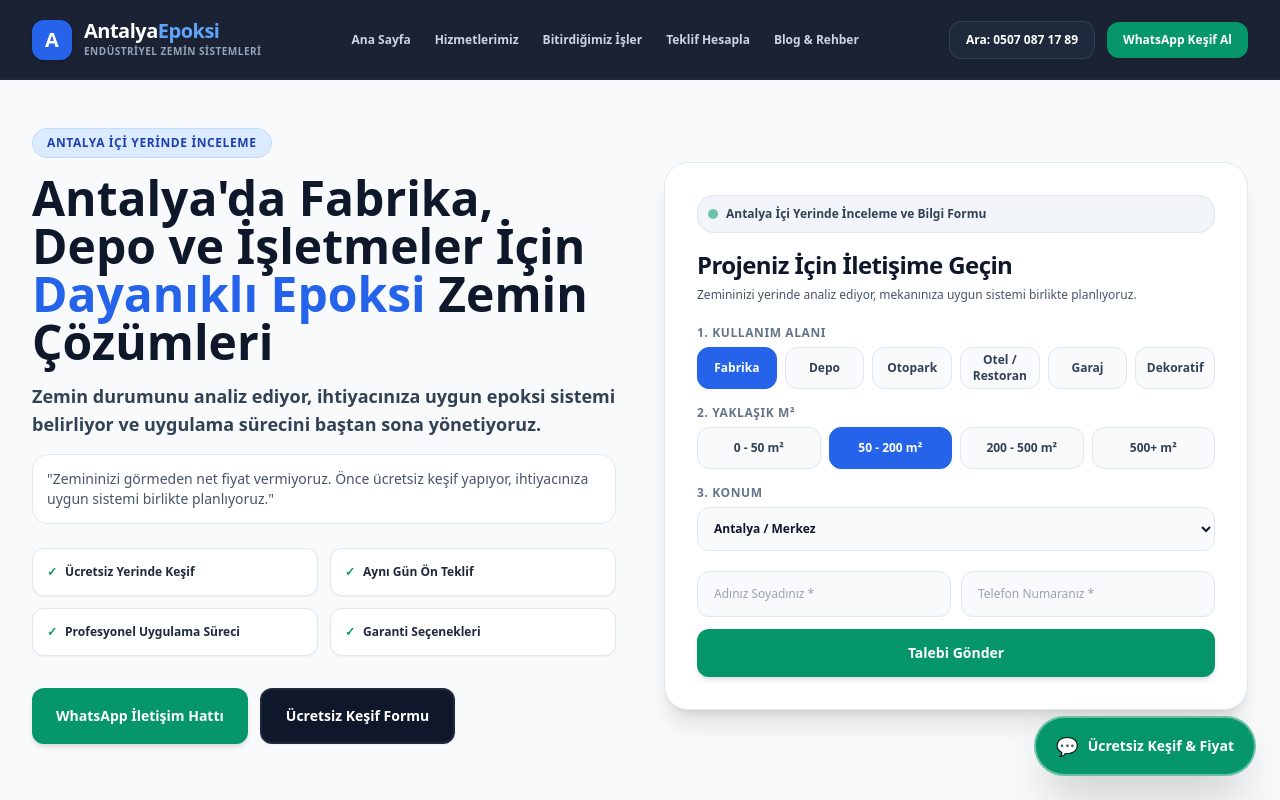
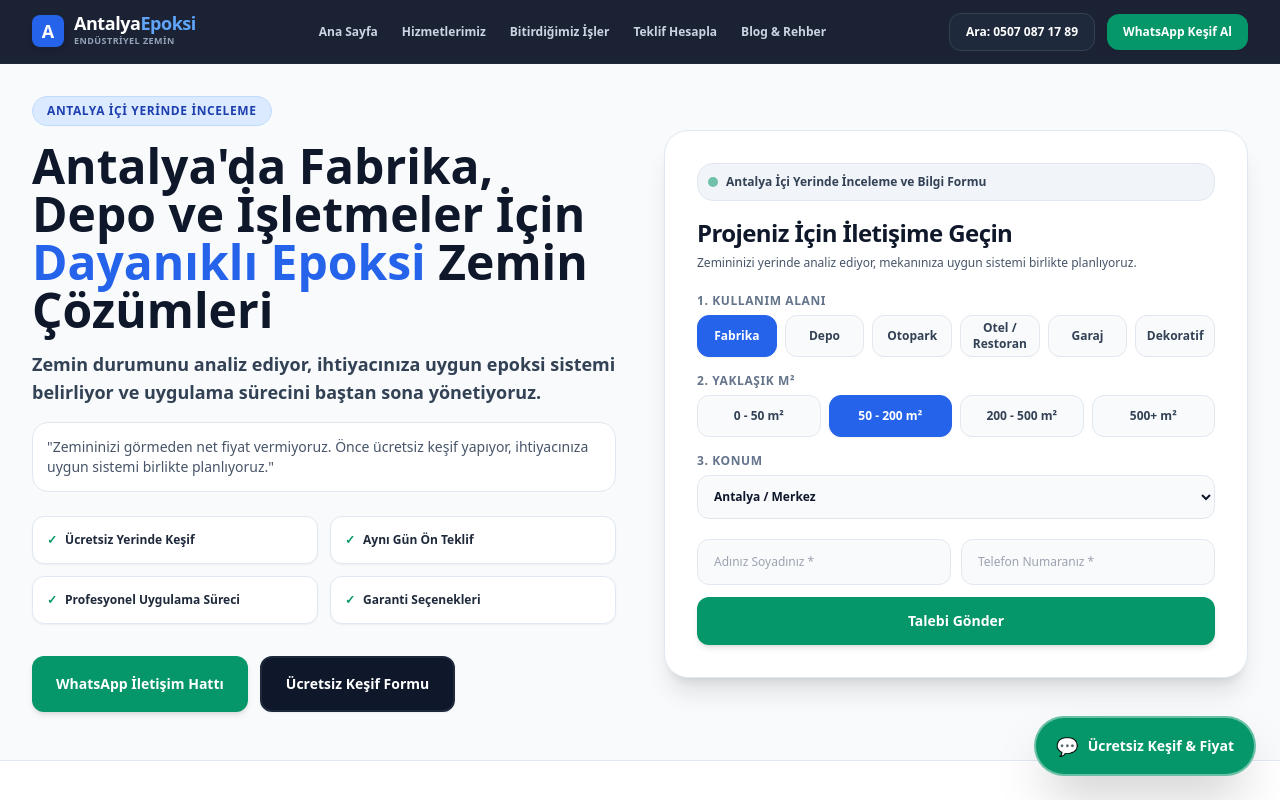
Before and after one commit to novadigital-official/nova-epoksi, a Next.js app: page / in a window 1280 px wide. Shown: the top 800 px of the page. Built offline with nearby package versions, Linux system fonts and the light colour scheme.

Commit message:
feat(ui): compact navbar and tight modern hero layout

```diff
--- a/app/page.tsx
+++ b/app/page.tsx
@@ -16,7 +16,7 @@ export default function AntalyaEpoksiMasterSalesPage() {
       <Navbar />
 
       {/* 2. HERO SECTION — GÖRSEL HİYERARŞİSİ NETLEŞTİRİLMİŞ SATIŞ ALANI */}
-      <section id="kesif" className="pt-32 pb-16 max-w-7xl mx-auto px-4 sm:px-6 lg:px-8">
+      <section id="kesif" className="pt-24 pb-12 max-w-7xl mx-auto px-4 sm:px-6 lg:px-8">
         <div className="grid grid-cols-1 lg:grid-cols-2 gap-12 items-center">
           <div>
             <div className="inline-flex items-center gap-2 px-3.5 py-1.5 rounded-full text-xs font-black bg-blue-100 text-blue-800 border border-blue-200 mb-4 uppercase tracking-wider">
--- a/components/Navbar.tsx
+++ b/components/Navbar.tsx
@@ -10,19 +10,19 @@ export default function Navbar() {
   const [mobileMenuOpen, setMobileMenuOpen] = useState(false);
 
   return (
-    <nav className="fixed top-0 left-0 right-0 h-20 bg-slate-900/95 backdrop-blur-md border-b border-slate-800 z-50 transition-all">
+    <nav className="fixed top-0 left-0 right-0 h-16 bg-slate-900/95 backdrop-blur-md border-b border-slate-800 z-50 transition-all">
       <div className="max-w-7xl mx-auto px-4 sm:px-6 lg:px-8 w-full h-full flex items-center justify-between">
         {/* LOGO */}
-        <a href="/" className="flex items-center gap-3 group">
-          <div className="w-10 h-10 bg-blue-600 text-white font-black rounded-xl flex items-center justify-center text-xl shadow-md group-hover:bg-blue-500 transition-colors">
+        <a href="/" className="flex items-center gap-2.5 group">
+          <div className="w-8 h-8 bg-blue-600 text-white font-black rounded-lg flex items-center justify-center text-lg shadow-md group-hover:bg-blue-500 transition-colors">
             A
           </div>
           <div>
-            <span className="font-extrabold text-xl text-white block leading-none tracking-tight">
+            <span className="font-extrabold text-lg text-white block leading-none tracking-tight">
               Antalya<span className="text-blue-400">Epoksi</span>
             </span>
-            <span className="text-[10px] text-slate-400 font-bold uppercase tracking-wider block mt-0.5">
-              Endüstriyel Zemin Sistemleri
+            <span className="text-[9px] text-slate-400 font-bold uppercase tracking-wider block mt-0.5">
+              Endüstriyel Zemin
             </span>
           </div>
         </a>
```
